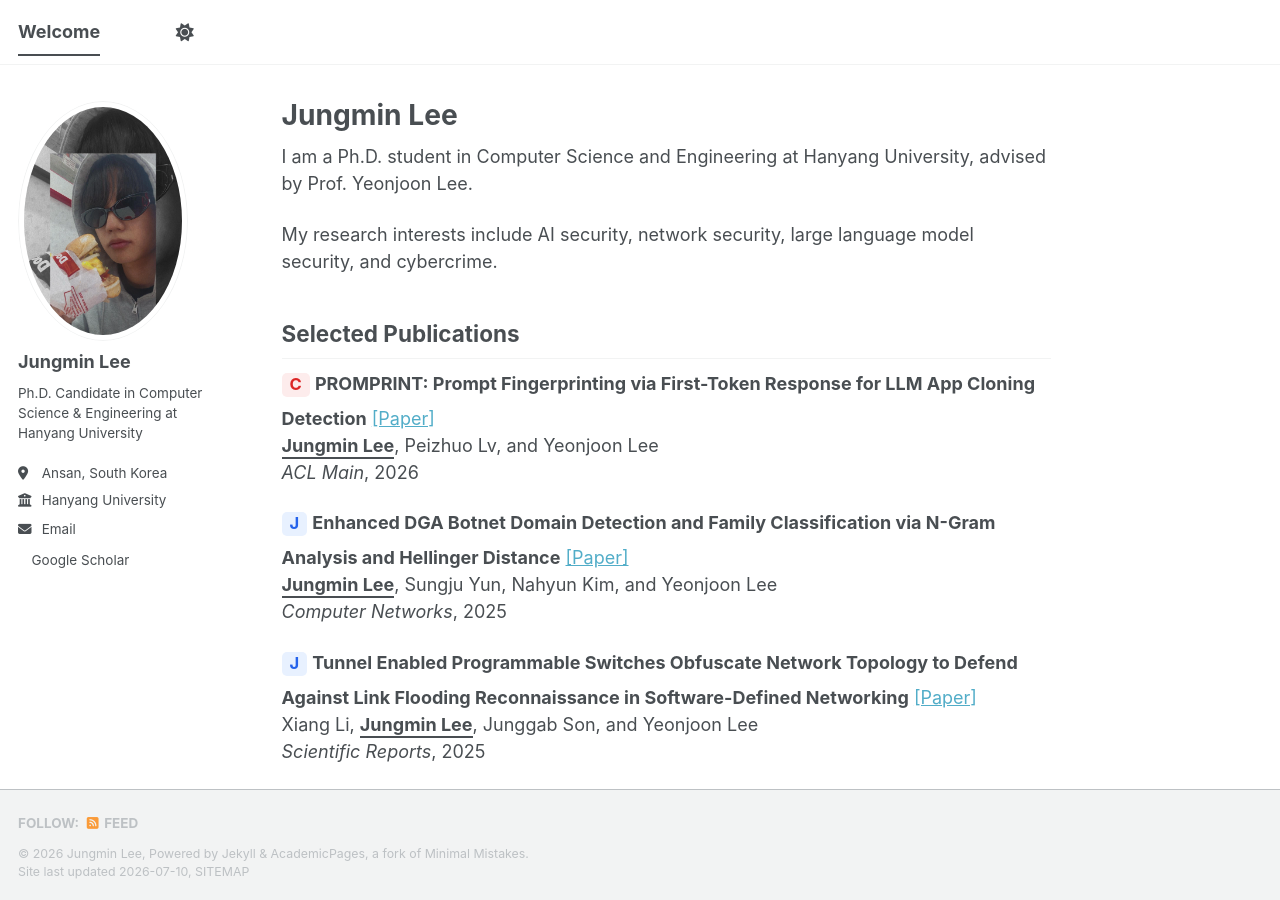
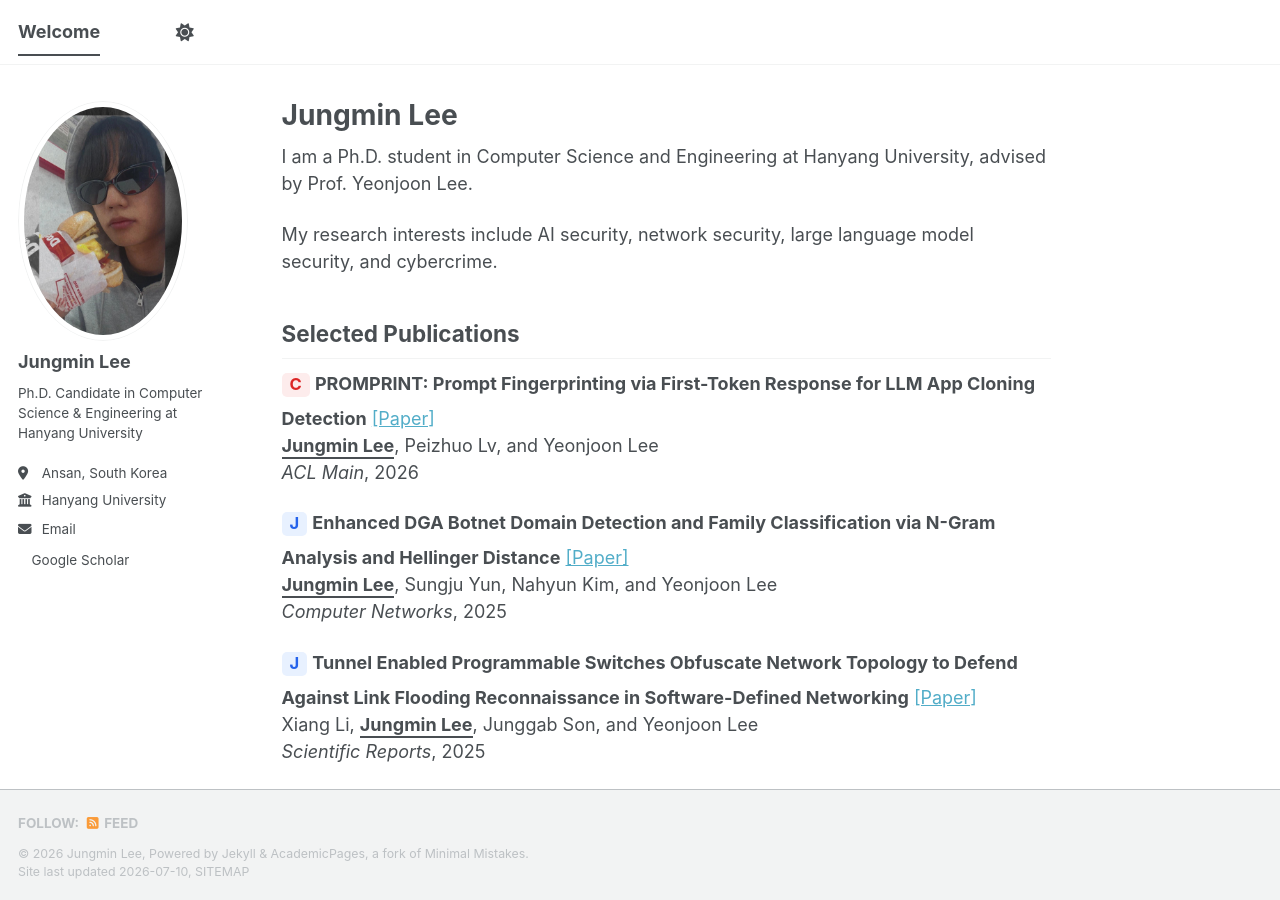
Before and after one commit to jm-lee00/jm-lee00.github.io, a Jekyll site: the page built from _pages/about.md, in a window 1280 px wide and 900 px high. Built offline with Jekyll 4.4.1, drawn with Linux system fonts in a browser that asks for light colours; a style sheet for code colours, icons or effects is not loaded.

Commit message:
Modification

```diff
--- a/_config.yml
+++ b/_config.yml
@@ -23,7 +23,7 @@ repository               : #"academicpages/academicpages.github.io"
 #               Additional customization can be done by editing /_includes/author-profile.html
 author:
   # Biographic information
-  avatar           : "profile.webp"
+  avatar           : "profile1.jpg"
   name             : "Jungmin Lee"
   pronouns         : # example: "she/her"
   bio              : "Ph.D. Candidate in Computer Science & Engineering at Hanyang University"
```
Also changed, not shown: images/profile1.jpg (added).
